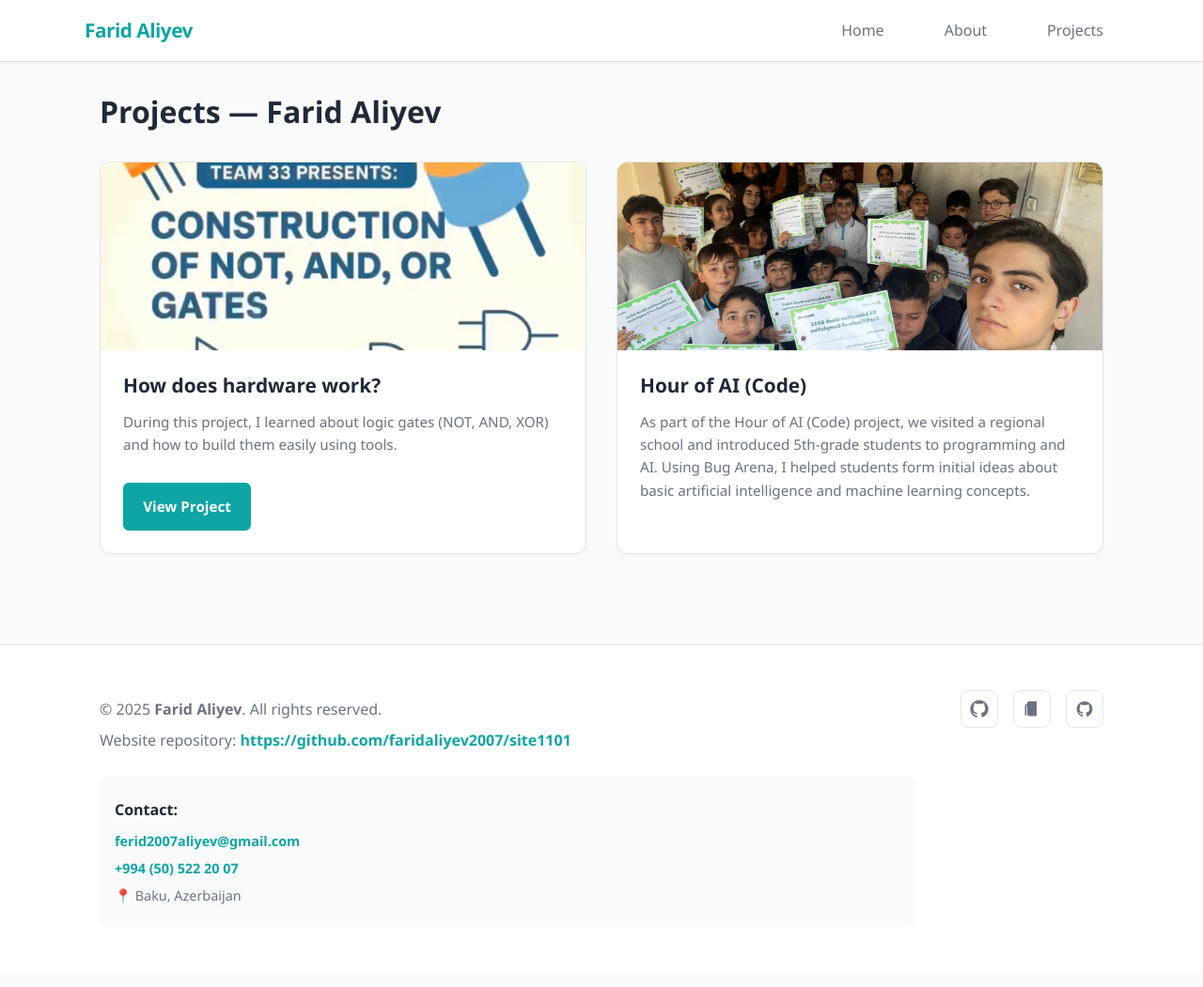
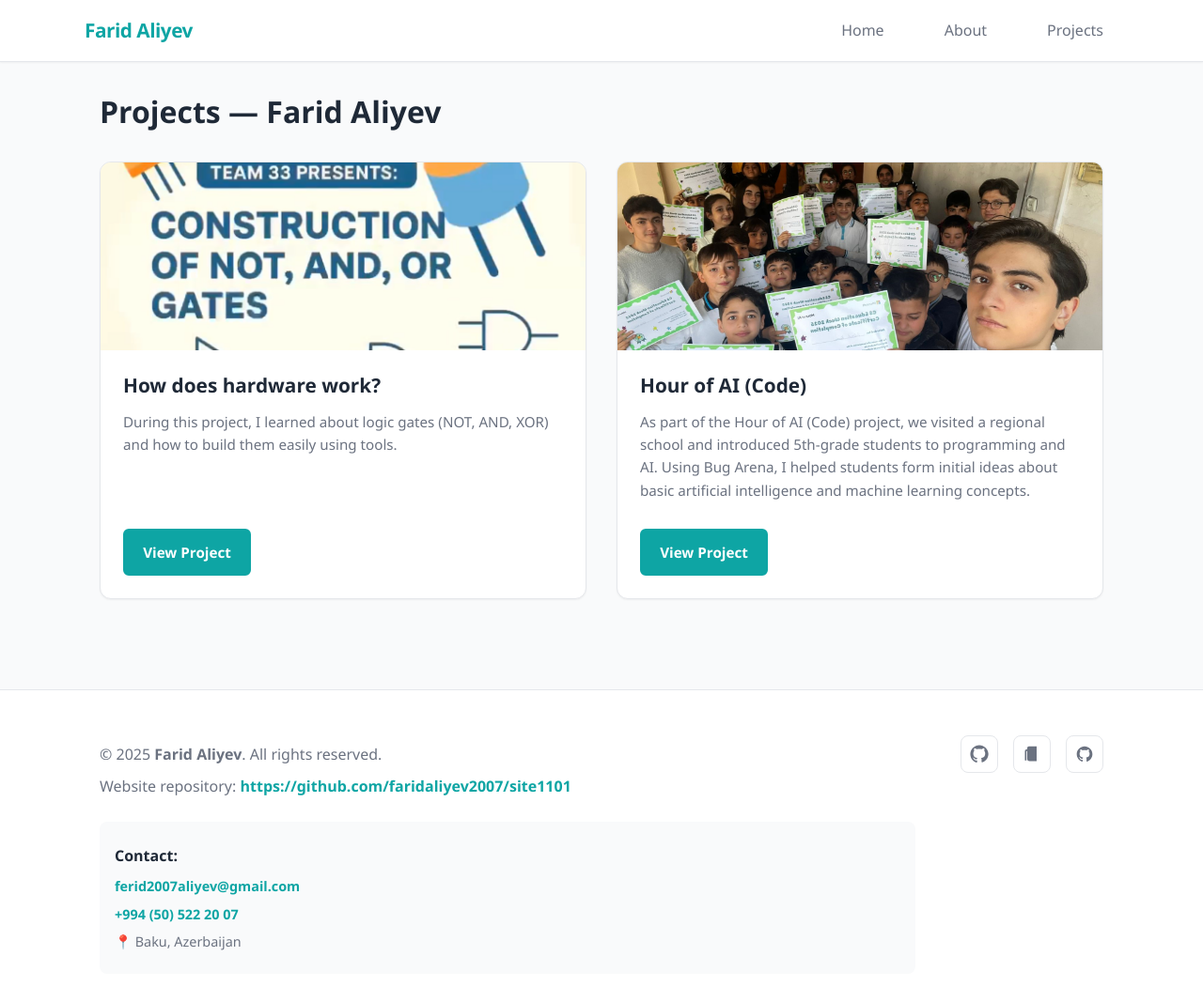
Before and after one commit to faridaliyev2007/site1101, a Jekyll site: the page built from projects.html, in a window 1280 px wide and 1085 px high. Shown: the top 1051 px of the window at 94% size. Built offline with Jekyll 4.4.1, drawn with Linux system fonts in a browser that asks for light colours.

Commit message:
Add View Project button for Hour of AI project

```diff
--- a/projects.html
+++ b/projects.html
@@ -20,6 +20,7 @@ permalink: /projects.html
     <div class="project-body">
       <h3>Hour of AI (Code)</h3>
       <p>As part of the Hour of AI (Code) project, we visited a regional school and introduced 5th-grade students to programming and AI. Using Bug Arena, I helped students form initial ideas about basic artificial intelligence and machine learning concepts.</p>
+      <a href="https://youtu.be/nsEVmZsmNvA?si=6Eqy9ALBoXmKfNxG" class="btn-project" target="_blank" rel="noopener noreferrer">View Project</a>
     </div>
   </article>
 </section>
```
